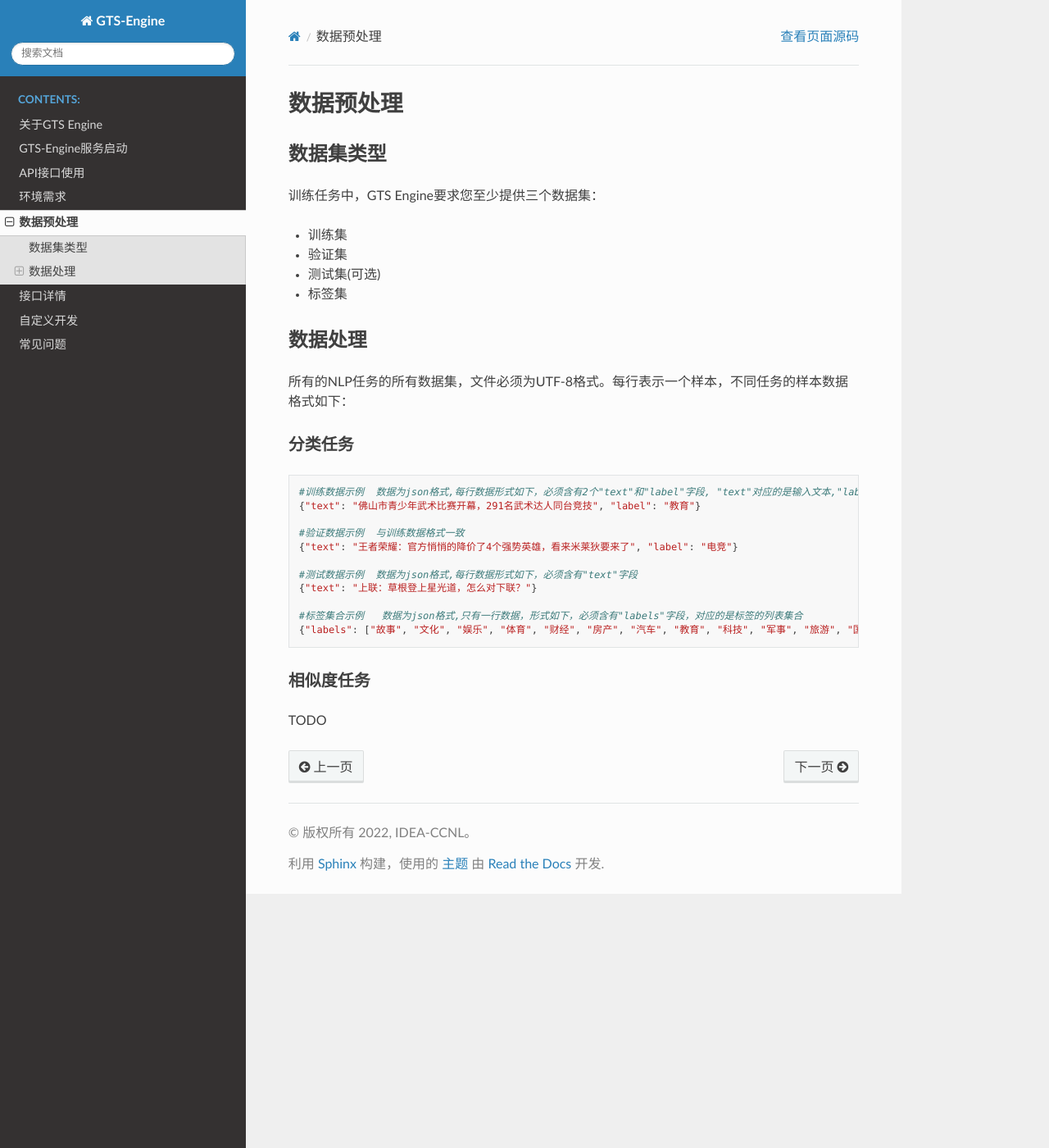
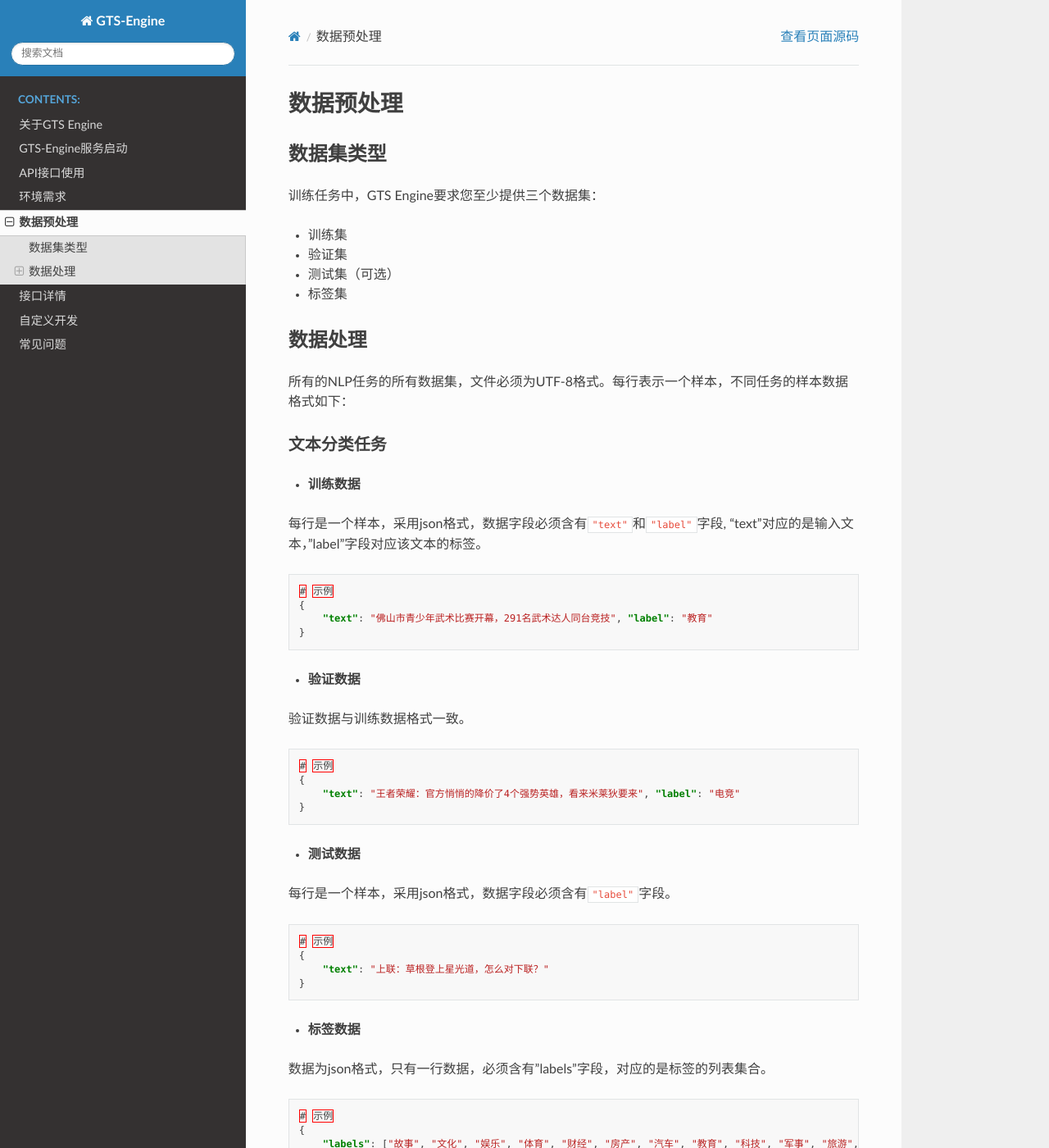
Before and after one commit to IDEA-CCNL/GTS-Engine-Doc, a Sphinx documentation site: the page built from source/docs/preprocess.md, in a window 1280 px wide and 1400 px high. Shown: the whole window at 82% size. Built offline with Sphinx 7.4.7 and the Read the Docs theme 2.0.0, drawn with Linux system fonts in a browser that asks for light colours.

Commit message:
fix text format

````diff
--- a/source/docs/preprocess.md
+++ b/source/docs/preprocess.md
@@ -5,26 +5,57 @@
 训练任务中，GTS Engine要求您至少提供三个数据集：
 - 训练集
 - 验证集
-- 测试集(可选)
+- 测试集（可选）
 - 标签集
 
 ## 数据处理
 
 所有的NLP任务的所有数据集，文件必须为UTF-8格式。每行表示一个样本，不同任务的样本数据格式如下：
 
-### 分类任务
+### 文本分类任务
+
+- **训练数据**
+
+每行是一个样本，采用json格式，数据字段必须含有`"text"`和`"label"`字段, "text"对应的是输入文本，"label"字段对应该文本的标签。
+
+```json
+# 示例
+{
+    "text": "佛山市青少年武术比赛开幕，291名武术达人同台竞技", "label": "教育"
+}
 ```
-#训练数据示例  数据为json格式,每行数据形式如下，必须含有2个"text"和"label"字段, "text"对应的是输入文本,"label"字段对应该文本的标签
-{"text": "佛山市青少年武术比赛开幕，291名武术达人同台竞技", "label": "教育"}
 
-#验证数据示例  与训练数据格式一致
-{"text": "王者荣耀：官方悄悄的降价了4个强势英雄，看来米莱狄要来了", "label": "电竞"}
+- **验证数据**
 
-#测试数据示例  数据为json格式,每行数据形式如下，必须含有"text"字段
-{"text": "上联：草根登上星光道，怎么对下联？"}
+验证数据与训练数据格式一致。
 
-#标签集合示例   数据为json格式,只有一行数据，形式如下，必须含有"labels"字段，对应的是标签的列表集合
-{"labels": ["故事", "文化", "娱乐", "体育", "财经", "房产", "汽车", "教育", "科技", "军事", "旅游", "国际", "股票", "农业", "电竞"]}
+```json
+# 示例
+{
+    "text": "王者荣耀：官方悄悄的降价了4个强势英雄，看来米莱狄要来", "label": "电竞"
+}
+```
+
+- **测试数据**
+
+每行是一个样本，采用json格式，数据字段必须含有`"label"`字段。
+
+```json
+# 示例
+{
+    "text": "上联：草根登上星光道，怎么对下联？"
+}
+```
+
+- **标签数据**
+
+数据为json格式，只有一行数据，必须含有"labels"字段，对应的是标签的列表集合。
+
+```json
+# 示例
+{
+    "labels": ["故事", "文化", "娱乐", "体育", "财经", "房产", "汽车", "教育", "科技", "军事", "旅游", "国际", "股票", "农业", "电竞"]
+}
 ```
 
 
````
Also changed, not shown: source/docs/about.md (+4 -3 lines), source/docs/interface_detail.md (+4 -1 lines), source/docs/quick_start.md (+84 -65 lines).
